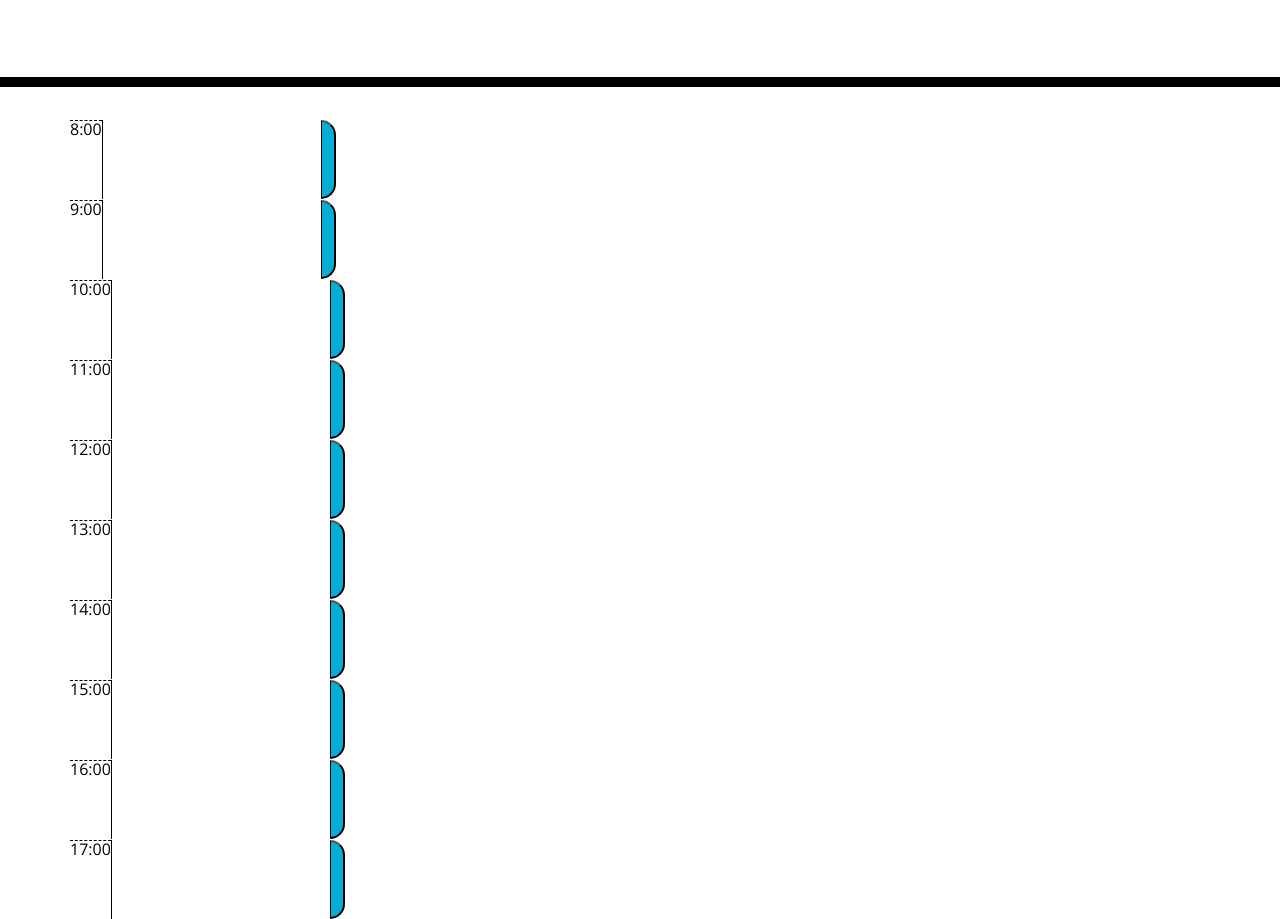
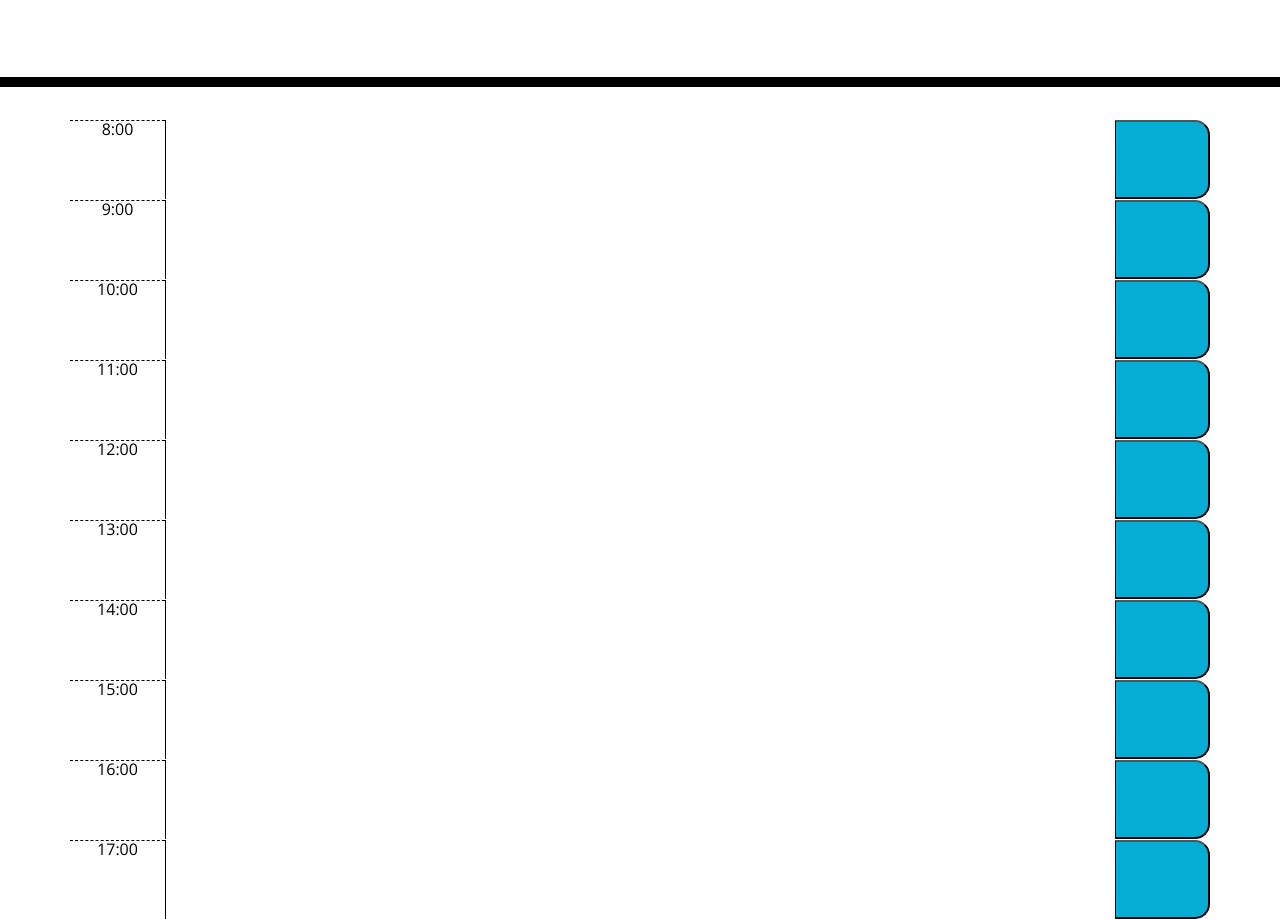
Before and after one commit to Ldeguzman9/work-day-calendar, a plain HTML site: page index.html in a window 1280 px wide. Shown: the part 181-1100 px from the top of the page. Drawn offline with nearby package versions, Linux system fonts and the light colour scheme.

Commit message:
bootstrap row and colomns

```diff
--- a/index.html
+++ b/index.html
@@ -31,54 +31,54 @@
     <div class="container">
       <!-- Timeblocks go here -->
       <div id="8-am" class="time-block row">
-        <div class="hour">8:00</div>
-        <textarea class="description"></textarea>
-        <button class="saveBtn"></button>
+        <div class="hour col-md-1">8:00</div>
+        <textarea class="description col-md-10"></textarea>
+        <button class="saveBtn col-md-1"></button>
       </div>
       <div id="9-am" class="time-block row">
-        <div class="hour">9:00</div>
-        <textarea class="description"></textarea>
-        <button class="saveBtn"></button>
+        <div class="hour col-md-1">9:00</div>
+        <textarea class="description col-md-10"></textarea>
+        <button class="saveBtn col-md-1"></button>
       </div>
       <div id="10-am" class="time-block row">
-        <div class="hour">10:00</div>
-        <textarea class="description"></textarea>
-        <button class="saveBtn"></button>
+        <div class="hour col-md-1">10:00</div>
+        <textarea class="description col-md-10"></textarea>
+        <button class="saveBtn col-md-1"></button>
       </div>
       <div id="11-am" class="time-block row">
-        <div class="hour">11:00</div>
-        <textarea class="description"></textarea>
-        <button class="saveBtn"></button>
+        <div class="hour col-md-1">11:00</div>
+        <textarea class="description col-md-10"></textarea>
+        <button class="saveBtn col-md-1"></button>
       </div>
       <div id="12-pm" class="time-block row">
-        <div class="hour">12:00</div>
-        <textarea class="description"></textarea>
-        <button class="saveBtn"></button>
+        <div class="hour col-md-1">12:00</div>
+        <textarea class="description col-md-10"></textarea>
+        <button class="saveBtn col-md-1"></button>
       </div>
       <div id="1-pm" class="time-block row">
-        <div class="hour">13:00</div>
-        <textarea class="description"></textarea>
-        <button class="saveBtn"></button>
+        <div class="hour col-md-1">13:00</div>
+        <textarea class="description col-md-10"></textarea>
+        <button class="saveBtn col-md-1"></button>
       </div>
       <div id="2-pm" class="time-block row">
-        <div class="hour">14:00</div>
-        <textarea class="description"></textarea>
-        <button class="saveBtn"></button>
+        <div class="hour col-md-1">14:00</div>
+        <textarea class="description col-md-10"></textarea>
+        <button class="saveBtn col-md-1"></button>
       </div>
       <div id="3-pm" class="time-block row">
-        <div class="hour">15:00</div>
-        <textarea class="description"></textarea>
-        <button class="saveBtn"></button>
+        <div class="hour col-md-1">15:00</div>
+        <textarea class="description col-md-10"></textarea>
+        <button class="saveBtn col-md-1"></button>
       </div>
       <div id="4-pm" class="time-block row">
-        <div class="hour">16:00</div>
-        <textarea class="description"></textarea>
-        <button class="saveBtn"></button>
+        <div class="hour col-md-1">16:00</div>
+        <textarea class="description col-md-10"></textarea>
+        <button class="saveBtn col-md-1"></button>
       </div>
       <div id="5-pm" class="time-block row">
-        <div class="hour">17:00</div>
-        <textarea class="description"></textarea>
-        <button class="saveBtn"></button>
+        <div class="hour col-md-1">17:00</div>
+        <textarea class="description col-md-10"></textarea>
+        <button class="saveBtn col-md-1"></button>
       </div>
     </div>
 
```
